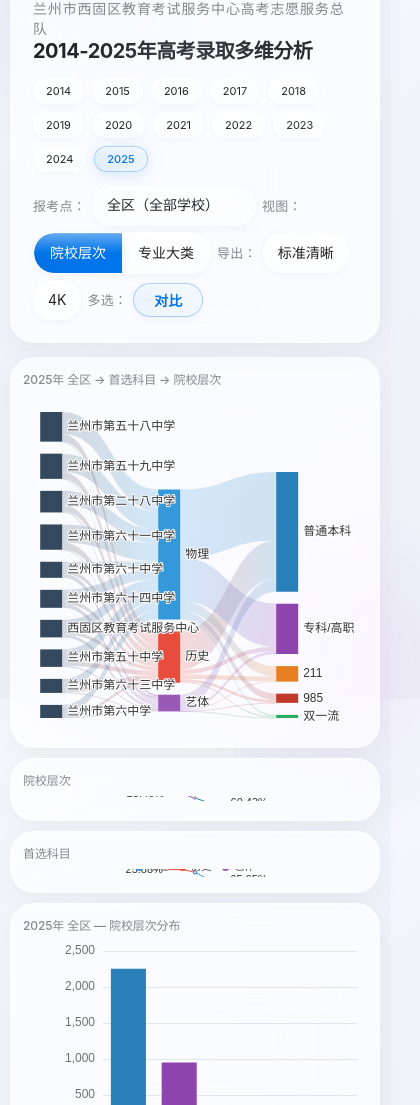
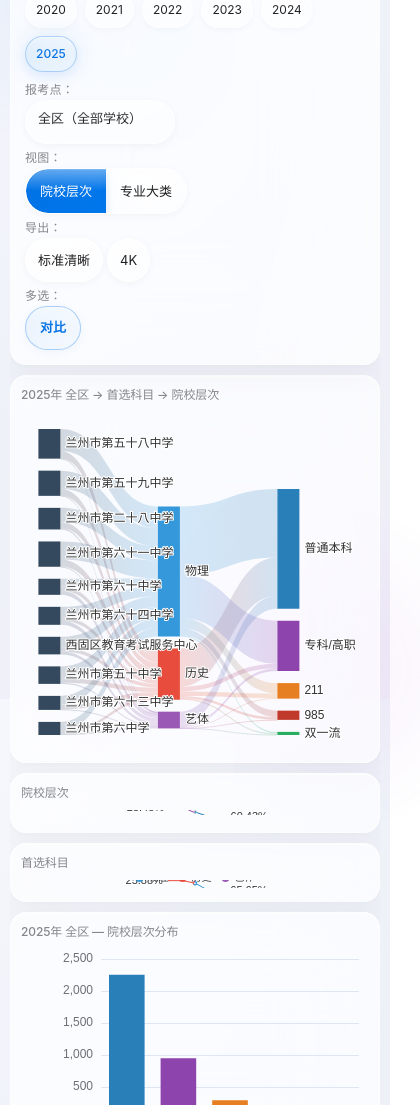
Before and after one commit to Uranus-Queen/gaokao-analysis, a website: page public/index.html in a window 390 px wide. Shown: the part 145-1250 px from the top of the page, 420 px wide, since content can reach past the window. Drawn offline with nearby package versions, Linux system fonts and the light colour scheme.

Commit message:
Add Tailwind + mobile responsive layout

```diff
--- a/public/index.html
+++ b/public/index.html
@@ -5,20 +5,28 @@
 <meta name="viewport" content="width=device-width,initial-scale=1.0,maximum-scale=1.0,user-scalable=no">
 <title>2014-2025年高考录取多维分析系统</title>
 <link rel="stylesheet" href="/styles.css">
+<script src="https://cdn.tailwindcss.com"></script>
+<script>
+tailwind.config = {
+  theme: {
+    extend: {}
+  }
+}
+</script>
 </head>
 <body>
-<div id="loading"><div style="width:36px;height:36px;border:3px solid #e8e8ed;border-top:3px solid #0071e3;border-radius:50%;animation:spin .7s linear infinite"></div>
-<div style="color:#86868b;font-size:14px;font-family:-apple-system,sans-serif">加载数据中...</div></div>
-<div id="captureArea">
+<div id="loading"><div class="w-9 h-9 border-[3px] border-[#e8e8ed] border-t-[#0071e3] rounded-full animate-spin"></div>
+<div class="text-[#86868b] text-sm" style="font-family:-apple-system,sans-serif">加载数据中...</div></div>
+<div id="captureArea" class="max-w-full overflow-x-hidden">
 <div class="header">
 <div class="header-top">
-<img id="logo" src="/logo.png" alt="" style="height:100px;width:auto">
+<img id="logo" src="/logo.png" alt="" class="h-14 md:h-20 lg:h-24 w-auto">
 <div>
-<div style="font-size:clamp(14px,1.8vw,22px);font-family:'方正魏碑_GBK','FZWeiBei-S03S','魏碑','KaiTi',serif;color:#86868b;letter-spacing:0.06em;line-height:1.4">兰州市西固区教育考试服务中心高考志愿服务总队</div>
-<h1>2014-2025年高考录取多维分析</h1>
+<div class="text-xs sm:text-sm md:text-base lg:text-lg" style="font-family:'方正魏碑_GBK','FZWeiBei-S03S','魏碑','KaiTi',serif;color:#86868b;letter-spacing:0.06em;line-height:1.4">兰州市西固区教育考试服务中心高考志愿服务总队</div>
+<h1 class="text-base sm:text-lg md:text-xl lg:text-2xl">2014-2025年高考录取多维分析</h1>
 </div>
 </div>
-<div class="header-right"><div class="clock-block" id="clockBlock"></div></div>
+<div class="header-right hidden md:flex"><div class="clock-block" id="clockBlock"></div></div>
 <div class="yr-selector" id="yearSelector">
 <button data-year="2014">2014</button>
 <button data-year="2015">2015</button>
@@ -125,15 +133,17 @@ var SH, P1, P2, BR, CL, MJ, HM_WL, HM_LS, CP;
 
 function initCharts() {
   if (chartsInitialized) return;
-  SH = echarts.init(document.getElementById('chartSankey'));
-  P1 = echarts.init(document.getElementById('chartPieLevel'));
-  P2 = echarts.init(document.getElementById('chartPieSubject'));
-  BR = echarts.init(document.getElementById('chartBar'));
-  CL = echarts.init(document.getElementById('chartCollege'));
-  MJ = echarts.init(document.getElementById('chartMajor'));
-  HM_WL = echarts.init(document.getElementById('chartHeatmapWL'));
-  HM_LS = echarts.init(document.getElementById('chartHeatmapLS'));
-  CP = echarts.init(document.getElementById('chartCompare'));
+  var isMobile = window.innerWidth < 640;
+  var initOpt = isMobile ? { renderer: 'canvas' } : {};
+  SH = echarts.init(document.getElementById('chartSankey'), null, initOpt);
+  P1 = echarts.init(document.getElementById('chartPieLevel'), null, initOpt);
+  P2 = echarts.init(document.getElementById('chartPieSubject'), null, initOpt);
+  BR = echarts.init(document.getElementById('chartBar'), null, initOpt);
+  CL = echarts.init(document.getElementById('chartCollege'), null, initOpt);
+  MJ = echarts.init(document.getElementById('chartMajor'), null, initOpt);
+  HM_WL = echarts.init(document.getElementById('chartHeatmapWL'), null, initOpt);
+  HM_LS = echarts.init(document.getElementById('chartHeatmapLS'), null, initOpt);
+  CP = echarts.init(document.getElementById('chartCompare'), null, initOpt);
   chartsInitialized = true;
 }
 
--- a/public/styles.css
+++ b/public/styles.css
@@ -7,7 +7,10 @@ body::after{content:'';position:fixed;bottom:-20%;right:-8%;width:50%;height:50%
 @keyframes blobB{0%{transform:translate(0,0) scale(1)}25%{transform:translate(-9%,5%) scale(1.05)}50%{transform:translate(7%,-6%) scale(0.95)}75%{transform:translate(5%,3%) scale(1.02)}100%{transform:translate(0,0) scale(1)}}
 
 /* Header */
-.header{background:rgba(255,255,255,0.72);backdrop-filter:blur(50px) saturate(180%);-webkit-backdrop-filter:blur(50px) saturate(180%);border:1px solid rgba(255,255,255,0.5);border-radius:24px;padding:clamp(22px,3.2vw,38px);margin-bottom:clamp(14px,2.2vw,26px);box-shadow:0 8px 32px rgba(0,0,0,0.04),0 2px 8px rgba(0,0,0,0.02),inset 0 1px 0 rgba(255,255,255,0.7);display:flex;flex-direction:column;gap:clamp(14px,2vw,26px);position:relative;transition:box-shadow .5s cubic-bezier(0.22,1,0.36,1),transform .5s cubic-bezier(0.22,1,0.36,1);overflow:visible;z-index:10}
+.header{background:rgba(255,255,255,0.72);backdrop-filter:blur(50px) saturate(180%);-webkit-backdrop-filter:blur(50px) saturate(180%);border:1px solid rgba(255,255,255,0.5);border-radius:16px;padding:14px;margin-bottom:10px;box-shadow:0 8px 32px rgba(0,0,0,0.04),0 2px 8px rgba(0,0,0,0.02),inset 0 1px 0 rgba(255,255,255,0.7);display:flex;flex-direction:column;gap:12px;position:relative;transition:box-shadow .5s cubic-bezier(0.22,1,0.36,1),transform .5s cubic-bezier(0.22,1,0.36,1);overflow:visible;z-index:10}
+@media(min-width:768px){
+  .header{border-radius:24px;padding:clamp(22px,3.2vw,38px);margin-bottom:clamp(14px,2.2vw,26px);gap:clamp(14px,2vw,26px)}
+}
 .header:hover{box-shadow:0 20px 64px rgba(0,0,0,0.06),0 2px 8px rgba(0,0,0,0.02),inset 0 1px 0 rgba(255,255,255,0.7);transform:translateY(-2px)}
 .header::after{content:'';position:absolute;inset:0;border-radius:inherit;background:linear-gradient(105deg,transparent 20%,rgba(255,255,255,0.25) 28%,rgba(255,255,255,0.4) 32%,transparent 40%);background-size:400% 100%;pointer-events:none;z-index:1;animation:headerGlide 10s ease-in-out infinite;opacity:0.6}
 @keyframes headerGlide{0%,100%{background-position:-400% 0}50%{background-position:400% 0}}
@@ -191,49 +194,62 @@ body::after{content:'';position:fixed;bottom:-20%;right:-8%;width:50%;height:50%
   box-shadow:0 0 20px rgba(0,113,227,0.1)
 }
 
-/* Grid layout */
-.dgrid{display:grid;gap:clamp(10px,1.4vw,22px);margin-bottom:clamp(10px,1.4vw,22px);align-items:stretch}
-.dgrid-main>.dgrid-full,.dgrid-main>.dgrid-half{display:flex;flex-direction:column;gap:clamp(10px,1.4vw,22px)}
+/* Grid layout — mobile-first */
+.dgrid{display:grid;gap:10px;margin-bottom:10px;align-items:stretch}
+.dgrid-main{grid-template-columns:1fr}
+.dgrid-full{grid-template-columns:1fr}
+.dgrid-half{grid-template-columns:1fr}
+.dgrid-main>.dgrid-full,.dgrid-main>.dgrid-half{display:flex;flex-direction:column;gap:10px}
 .dgrid-main>.dgrid-full>.chart-box,.dgrid-main>.dgrid-half>.chart-box{flex:1;min-height:0}
-.dgrid-main{grid-template-columns:1fr clamp(280px,28vw,400px)}
-.dgrid-full{grid-template-columns:1fr}
-.dgrid-half{grid-template-columns:1fr 1fr}
+
+@media(min-width:768px){
+  .dgrid{gap:clamp(10px,1.4vw,22px);margin-bottom:clamp(10px,1.4vw,22px)}
+  .dgrid-main{grid-template-columns:1fr clamp(280px,28vw,400px)}
+  .dgrid-half{grid-template-columns:1fr 1fr}
+}
 
 /* Chart boxes */
-.chart-box{background:rgba(255,255,255,0.72);backdrop-filter:blur(45px) saturate(180%);-webkit-backdrop-filter:blur(45px) saturate(180%);border:1px solid rgba(255,255,255,0.5);border-radius:24px;padding:clamp(14px,2vw,26px);box-shadow:0 8px 32px rgba(0,0,0,0.04),0 2px 8px rgba(0,0,0,0.02),inset 0 1px 0 rgba(255,255,255,0.65);min-width:0;display:flex;flex-direction:column;transition:box-shadow .45s cubic-bezier(0.22,1,0.36,1),transform .45s cubic-bezier(0.22,1,0.36,1);position:relative}
-.chart-box::after{content:'';position:absolute;inset:-1px;border-radius:25px;background:linear-gradient(135deg,rgba(0,113,227,0.06),rgba(175,82,222,0.06));pointer-events:none;z-index:-1;opacity:0;transition:opacity .5s ease}
+.chart-box{background:rgba(255,255,255,0.72);backdrop-filter:blur(45px) saturate(180%);-webkit-backdrop-filter:blur(45px) saturate(180%);border:1px solid rgba(255,255,255,0.5);border-radius:16px;padding:10px;box-shadow:0 8px 32px rgba(0,0,0,0.04),0 2px 8px rgba(0,0,0,0.02),inset 0 1px 0 rgba(255,255,255,0.65);min-width:0;display:flex;flex-direction:column;transition:box-shadow .45s cubic-bezier(0.22,1,0.36,1),transform .45s cubic-bezier(0.22,1,0.36,1);position:relative}
+.chart-box::after{content:'';position:absolute;inset:-1px;border-radius:17px;background:linear-gradient(135deg,rgba(0,113,227,0.06),rgba(175,82,222,0.06));pointer-events:none;z-index:-1;opacity:0;transition:opacity .5s ease}
+@media(min-width:768px){
+  .chart-box{border-radius:24px;padding:clamp(14px,2vw,26px)}
+  .chart-box::after{border-radius:25px}
+}
 .chart-box:hover{box-shadow:0 20px 64px rgba(0,0,0,0.07),0 4px 16px rgba(0,113,227,0.06),inset 0 1px 0 rgba(255,255,255,0.65);transform:translateY(-4px)}
 .chart-box:hover::after{opacity:1}
-.chart-box h3{font-size:clamp(12px,1.5vw,15px);color:#86868b;margin-bottom:clamp(8px,1vw,14px);font-weight:500;cursor:default;white-space:nowrap;overflow:hidden;text-overflow:ellipsis;flex-shrink:0;letter-spacing:-0.01em}
-#chartSankey{width:100%;flex:1;min-height:clamp(340px,42vw,540px)}
-#chartHeatmapWL{width:100%;flex:1;min-height:clamp(300px,38vw,500px)}
-#chartHeatmapLS{width:100%;flex:1;min-height:clamp(300px,38vw,500px)}
-.chart-bar{width:100%;flex:1;min-height:clamp(220px,30vw,300px)}
+.chart-box h3{font-size:12px;color:#86868b;margin-bottom:8px;font-weight:500;cursor:default;white-space:nowrap;overflow:hidden;text-overflow:ellipsis;flex-shrink:0;letter-spacing:-0.01em}
+@media(min-width:768px){
+  .chart-box h3{font-size:clamp(12px,1.5vw,15px);margin-bottom:clamp(8px,1vw,14px)}
+}
+#chartSankey{width:100%;flex:1;min-height:340px}
+#chartHeatmapWL{width:100%;flex:1;min-height:280px}
+#chartHeatmapLS{width:100%;flex:1;min-height:280px}
+.chart-bar{width:100%;flex:1;min-height:220px}
 .chart-pie{width:100%;flex:1;min-height:0}
-.dgrid-main>.dgrid-full{display:flex;flex-direction:column;gap:clamp(10px,1.4vw,22px);height:100%}
+.dgrid-main>.dgrid-full{display:flex;flex-direction:column;gap:10px;height:100%}
 .dgrid-main>.dgrid-full>.chart-box{flex:1;min-height:0}
 .chart-compare{display:none}
 .chart-compare.show{display:grid}
-#chartCompare{width:100%;flex:1;min-height:clamp(300px,38vw,500px)}
+#chartCompare{width:100%;flex:1;min-height:280px}
+@media(min-width:768px){
+  #chartSankey{min-height:clamp(340px,42vw,540px)}
+  #chartHeatmapWL{min-height:clamp(300px,38vw,500px)}
+  #chartHeatmapLS{min-height:clamp(300px,38vw,500px)}
+  .chart-bar{min-height:clamp(220px,30vw,300px)}
+  #chartCompare{min-height:clamp(300px,38vw,500px)}
+}
 
-/* Mobile */
-@media(max-width:768px){
-  .dgrid-main,.dgrid-half{grid-template-columns:1fr}
-  .dgrid-half{gap:clamp(6px,1vw,14px)}
-  .controls{gap:6px}
-  .controls select,.controls button:not(.btn-multi){min-height:40px;font-size:14px;padding:8px 14px}
-  .dropdown-wrap .dropdown-selected{min-height:40px;font-size:14px;padding:8px 14px;padding-right:36px}
-  .dropdown-menu{max-height:260px}
-  .controls .btn-group button{padding:8px 16px;font-size:14px}
-  .controls label{font-size:13px}
-  .chart-box{padding:12px}
-  .chart-box h3{font-size:12px;margin-bottom:8px}
-  #chartSankey{min-height:clamp(340px,72vw,460px)}
-  #chartHeatmapWL{min-height:clamp(320px,68vw,440px)}
-  #chartHeatmapLS{min-height:clamp(320px,68vw,440px)}
-  .chart-bar{min-height:clamp(240px,42vw,300px)}
-  .chart-pie{min-height:0}
-  #chartCompare{min-height:clamp(280px,58vw,400px)}
+/* Mobile controls */
+@media(max-width:640px){
+  .controls{gap:4px;flex-wrap:wrap}
+  .controls label{font-size:12px;width:100%;margin-top:4px}
+  .controls label:first-child{margin-top:0}
+  .controls select,.controls button:not(.btn-multi){min-height:44px;font-size:13px;padding:8px 12px}
+  .dropdown-wrap .dropdown-selected{min-height:44px;font-size:13px;padding:8px 12px;padding-right:32px;max-width:160px}
+  .dropdown-menu{max-height:240px}
+  .controls .btn-group button{padding:8px 14px;font-size:13px;min-height:44px}
+  .controls .btn-multi{min-height:44px;font-size:13px;padding:8px 14px}
+  .yr-selector button{padding:6px 10px;font-size:12px;min-height:36px}
 }
 
 /* Loading */
```
